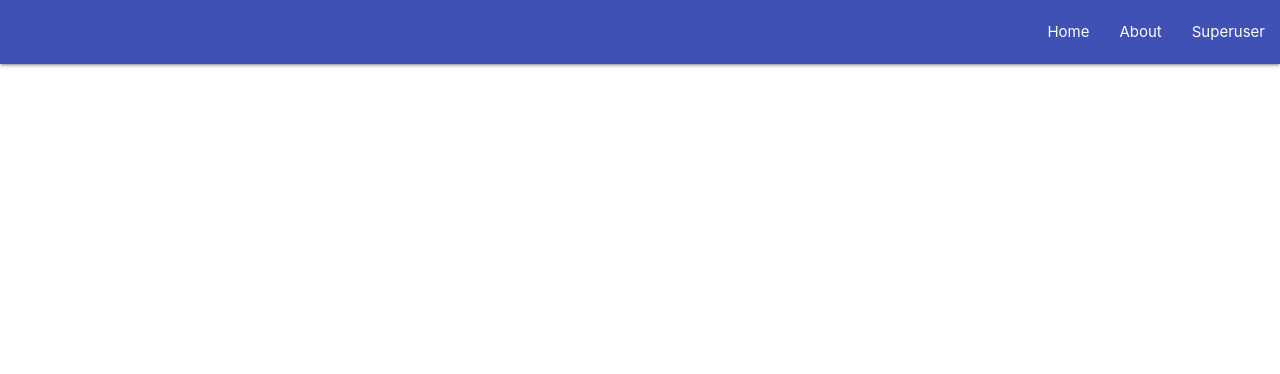
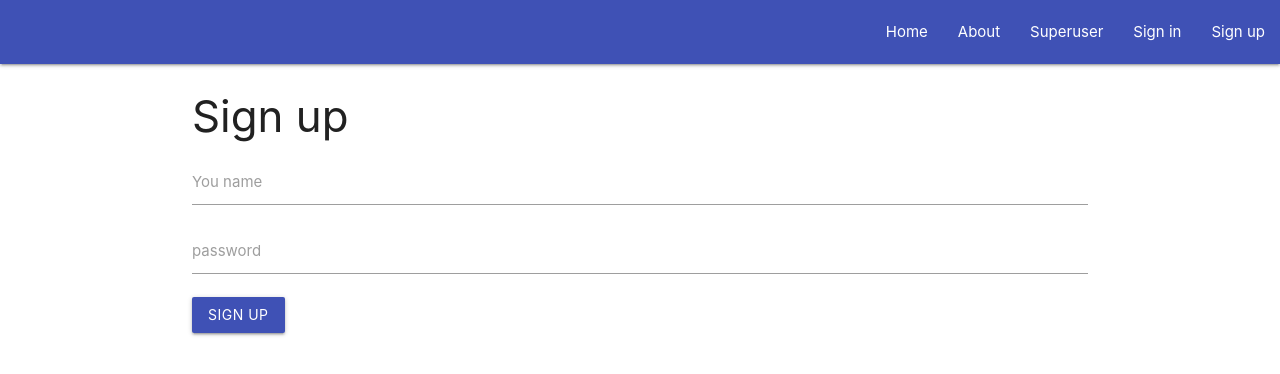
Before and after one commit to madjack99/test-task-reactapp, a React (Create React App) app: page /signup in a window 1280 px wide. Shown: the top 374 px of the page. Built offline with nearby package versions, Linux system fonts and the light colour scheme.

Commit message:
add BrowserRouter, Links, NavLinks

```diff
--- a/package.json
+++ b/package.json
@@ -5,6 +5,7 @@
   "dependencies": {
     "react": "^16.6.3",
     "react-dom": "^16.6.3",
+    "react-router-dom": "^4.3.1",
     "react-scripts": "2.1.1"
   },
   "scripts": {
--- a/src/App.js
+++ b/src/App.js
@@ -1,12 +1,27 @@
 import React, { Component } from 'react';
+import { BrowserRouter, Switch, Route } from 'react-router-dom'
 import Navbar from './components/Navbar'
+import Home from './components/Home'
+import About from './components/About'
+import Superuser from './components/Superuser'
+import Signin from './components/Signin'
+import Signup from './components/Signup'
 
 class App extends Component {
   render() {
     return (
-      <div className="App">
-        <Navbar />
-      </div>
+      <BrowserRouter>
+        <div className="App">
+          <Navbar />
+          <Switch>
+            <Route exact path="/" component={Home} />
+            <Route path="/about" component={About} />
+            <Route path="/superuser" component={Superuser} />
+            <Route path="/signup" component={Signup} />
+            <Route path="/signin" component={Signin} />
+          </Switch>
+        </div>
+      </BrowserRouter>
     );
   }
 }
--- /dev/null
+++ b/src/components/About.js
@@ -0,0 +1,12 @@
+import React from 'react'
+
+const About = () => {
+	return (
+		<div>
+			<h2>About page</h2>
+			<p>Lorem ipsum dolor sit amet consectetur adipisicing elit. Rem, voluptate!</p>
+		</div>
+	)
+}
+
+export default About
--- /dev/null
+++ b/src/components/Home.js
@@ -0,0 +1,12 @@
+import React from 'react'
+
+const Home = () => {
+	return (
+		<div>
+			<h2>Home page</h2>
+			<p>Lorem ipsum dolor sit amet consectetur adipisicing elit. Rem, voluptate!</p>
+		</div>
+	)
+}
+
+export default Home
--- a/src/components/Navbar.js
+++ b/src/components/Navbar.js
@@ -1,4 +1,5 @@
 import React, { Component } from 'react'
+import { NavLink } from 'react-router-dom'
 import './navbar.css'
 
 class Navbar extends Component {
@@ -13,12 +14,22 @@ class Navbar extends Component {
         })
     }
 
+    getLinks = () => {
+        return (
+            <div>
+                <li><NavLink to="/">Home</NavLink></li>
+                <li><NavLink to="/about">About</NavLink></li>
+                <li><NavLink to="/superuser">Superuser</NavLink></li>
+                <li><NavLink to="/signin">Sign in</NavLink></li>
+                <li><NavLink to="/signup">Sign up</NavLink></li>
+            </div>
+        )
+    }
+
     getSidenav = () => {
         return (
             <ul className="my-sidenav">
-                <li><a href="#" className="white-text">Home</a></li>
-                <li><a href="#" className="white-text">About</a></li>
-                <li><a href="#" className="white-text">Superuser</a></li>
+                {this.getLinks()}
             </ul>
         )
     }
@@ -32,9 +43,7 @@ class Navbar extends Component {
                             <li><a href="#" onClick={this.handleClick}><i className="material-icons">menu</i></a></li>
                         </ul>
                         <ul className="hide-on-med-and-down right">
-                            <li><a href="#">Home</a></li>
-                            <li><a href="#">About</a></li>
-                            <li><a href="#">Superuser</a></li>
+                            {this.getLinks()}
                         </ul>
                     </div>
                 </nav>
--- /dev/null
+++ b/src/components/Signup.js
@@ -0,0 +1,39 @@
+import React, { Component } from 'react'
+
+export class Signup extends Component {
+
+	state = {
+		userName: '',
+		password: ''
+	}
+
+	handleChange = (e) => {
+		this.setState({
+			[e.target.id]: e.target.value
+		})
+	}
+
+	render() {
+		console.log(this.state)
+		return (
+			<div className="container">
+				<form onSubmit={this.handleSubmin}>
+					<h3>Sign up</h3>
+					<div className="input-field">
+						<label htmlFor="userName">You name</label>
+						<input type="text" id="userName" onChange={this.handleChange} />
+					</div>
+					<div className="input-field">
+						<label htmlFor="password">password</label>
+						<input type="password" id="password" onChange={this.handleChange} />
+					</div>
+					<div className="input-field">
+						<button className="btn indigo">Sign up</button>
+					</div>
+				</form>
+			</div>
+		)
+	}
+}
+
+export default Signup
--- /dev/null
+++ b/src/components/Superuser.js
@@ -0,0 +1,12 @@
+import React from 'react'
+
+const Superuser = () => {
+	return (
+		<div>
+			<h2>Superuser page</h2>
+			<p>Lorem ipsum dolor sit amet consectetur adipisicing elit. Rem, voluptate!</p>
+		</div>
+	)
+}
+
+export default Superuser
--- a/src/components/navbar.css
+++ b/src/components/navbar.css
@@ -2,6 +2,7 @@
     display: block;
     padding: 10px;
     font-size: 3vw;
+    color: white;
 }
 
 .my-sidenav a:hover {
```
Also changed, not shown: src/components/Signin.js (added), 1 other file (tests, documents, lock files or other folders).
